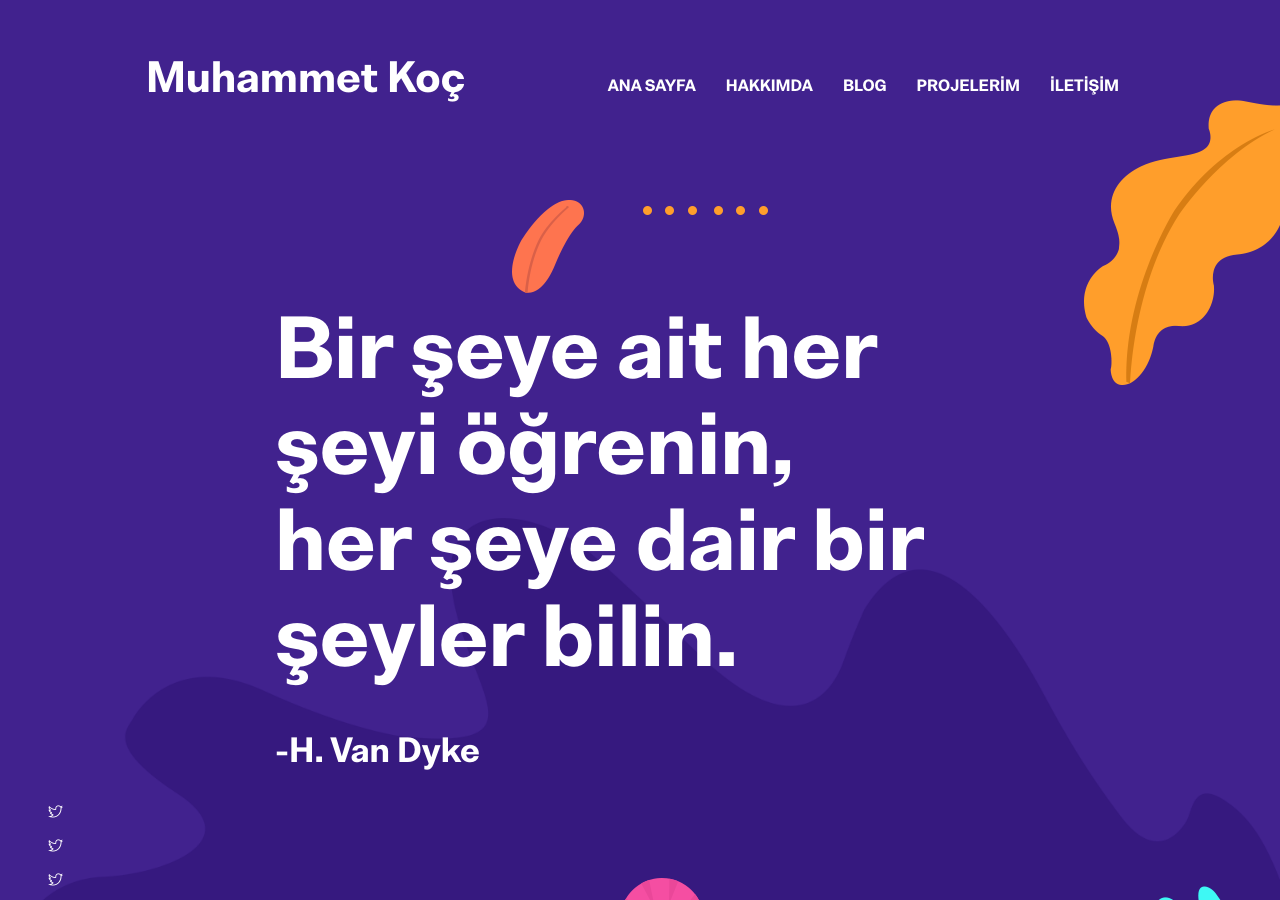
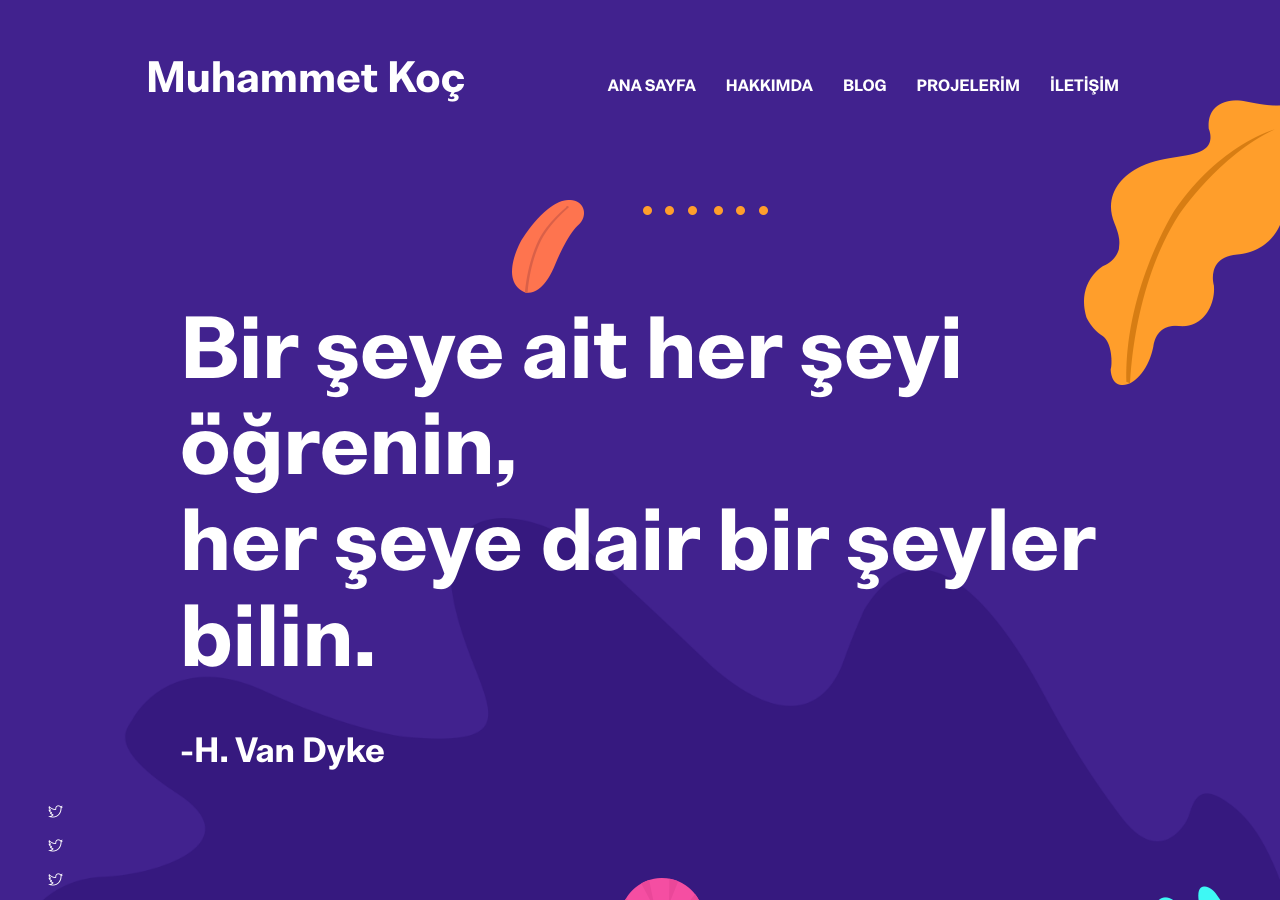
Before and after one commit to mhtkoc/mhtkoc.github.io, a Jekyll site: the page built from index.html, in a window 1280 px wide and 900 px high. Built offline with Jekyll 4.4.1, drawn with Linux system fonts in a browser that asks for light colours.

Commit message:
Update hero-section.html

```diff
--- a/_includes/hero-section.html
+++ b/_includes/hero-section.html
@@ -2,7 +2,7 @@
 <section class="hero-area bg-primary" id="parallax">
   <div class="container">
     <div class="row">
-      <div class="col-lg-8 mx-auto">
+      <div class="col-lg-10 mx-auto">
         <h1 class="text-white font-tertiary">{{ site.data.settings.hero.hero-title }}</h1>
       </div>
     </div>
```
